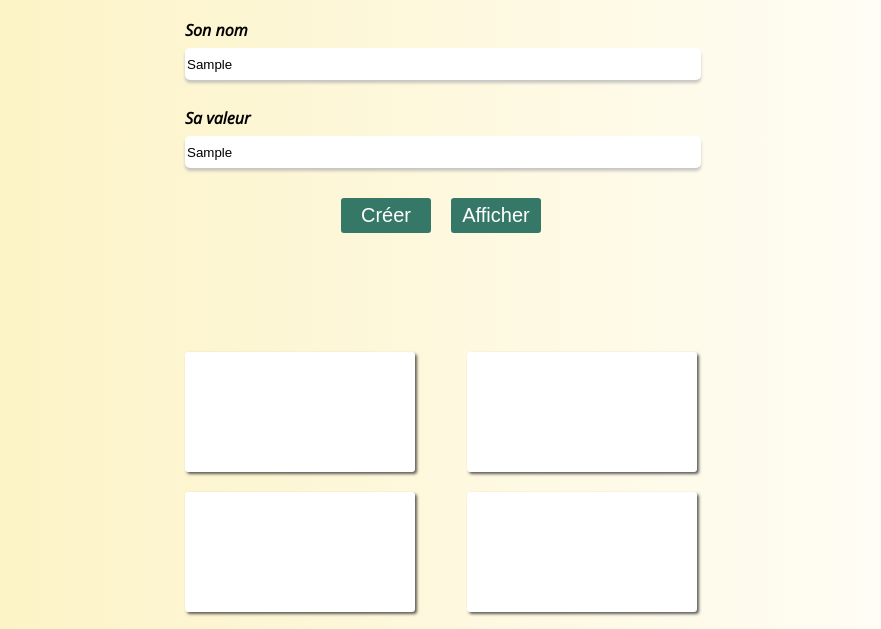
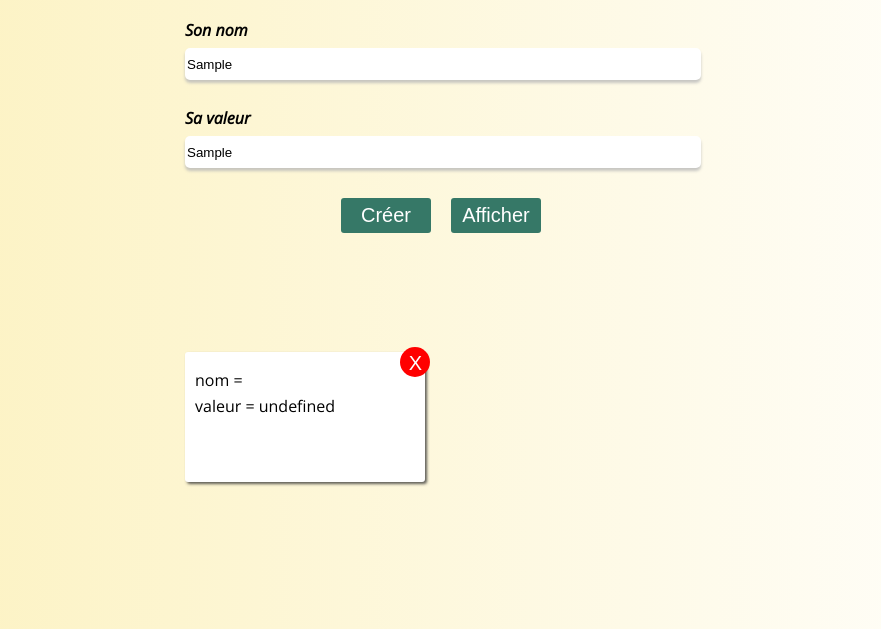
Before and after one commit to THOMAS-OC/cookie-creator, a plain HTML site: page index.html in a window 1280 px wide. Both pictures are taken after typing "Sample", "Sample" into the empty fields and a click on the button "Afficher". Shown: the part 113-742 px from the top of the page, without its empty margins (199-1080 px from the left). Drawn offline with nearby package versions, Linux system fonts and the light colour scheme.

Commit message:
Affichage des cookies ok

```diff
--- a/index.html
+++ b/index.html
@@ -39,12 +39,7 @@
     </form>
 
     <section>
-        <article></article>
-        <article></article>
-        <article></article>
-        <article></article>
-        <article></article>
-        <article></article>
+
     </section>
 
 </body>
--- a/script.js
+++ b/script.js
@@ -1,29 +1,40 @@
 let nameCookie = document.querySelector('input[name="name"]')
 let valueCookie = document.querySelector('input[name="value"]')
+
+
 const form = document.querySelector("form")
-
 const btnCreate = document.querySelector(".create")
 const btnView = document.querySelector(".view")
+const sectionCookies = document.querySelector("section")
 
-console.log(form);
-
+// Gestion du comportement natif du formulaire
 form.addEventListener("submit", (e) => {
     e.preventDefault()
 })
 
+// Gestion de l'ajout de cookie en mémoire et reset des inputs
 btnCreate.addEventListener("click", () => {
     document.cookie = `${nameCookie.value.trim()}=${valueCookie.value.trim()}`; //Crée ou met à jour un cookie 'user'
     nameCookie.value = ""
     valueCookie.value = ""
 })
 
+// Gestion du stockage des cookies et de l'affichage
 btnView.addEventListener("click", () => {
-    alert(document.cookie)
+
+    sectionCookies.innerHTML = ""
     let listCookies = document.cookie.split(';');
-    console.log(listCookies);
     let newList = []
+
     for (let cookie of listCookies) {
         newList.push(cookie.split("="))
     }
+
     console.log(newList);
+    // Affichage
+    for (let cookie of newList) {
+        console.log(cookie);
+        sectionCookies.innerHTML += `<article> <p>nom = ${cookie[0]}</p> <p>valeur = ${cookie[1]}</p> <button>X</button> </article> `
+    }
+
 })
--- a/style.css
+++ b/style.css
@@ -55,7 +55,7 @@ input {
     justify-content: space-between;
 }
 
-button {
+.box_button button {
     border: none;
     outline: none;
     color: white;
@@ -67,7 +67,7 @@ button {
     cursor: pointer;
 }
 
-button:hover{
+.box_button button:hover{
     background-color: #2a6253;
 }
 
@@ -87,4 +87,28 @@ article {
     border-radius: 3px;
     width: 45%;
     height: 120px;
+    padding-left: 10px;
+    padding-top: 10px;
+    position: relative;
 }
+
+article p {
+    margin-top: 10px;
+}
+
+article button {
+    position: absolute;
+    width: 30px;
+    height: 30px;
+    right: -5px;
+    top: -5px;
+    background-color: red;
+    line-height: 30px;
+    text-align: center;
+    border-radius: 50%;
+    border: none;
+    outline: none;
+    font-size: 20px;
+    color:white;
+    cursor: pointer;
+}
```
